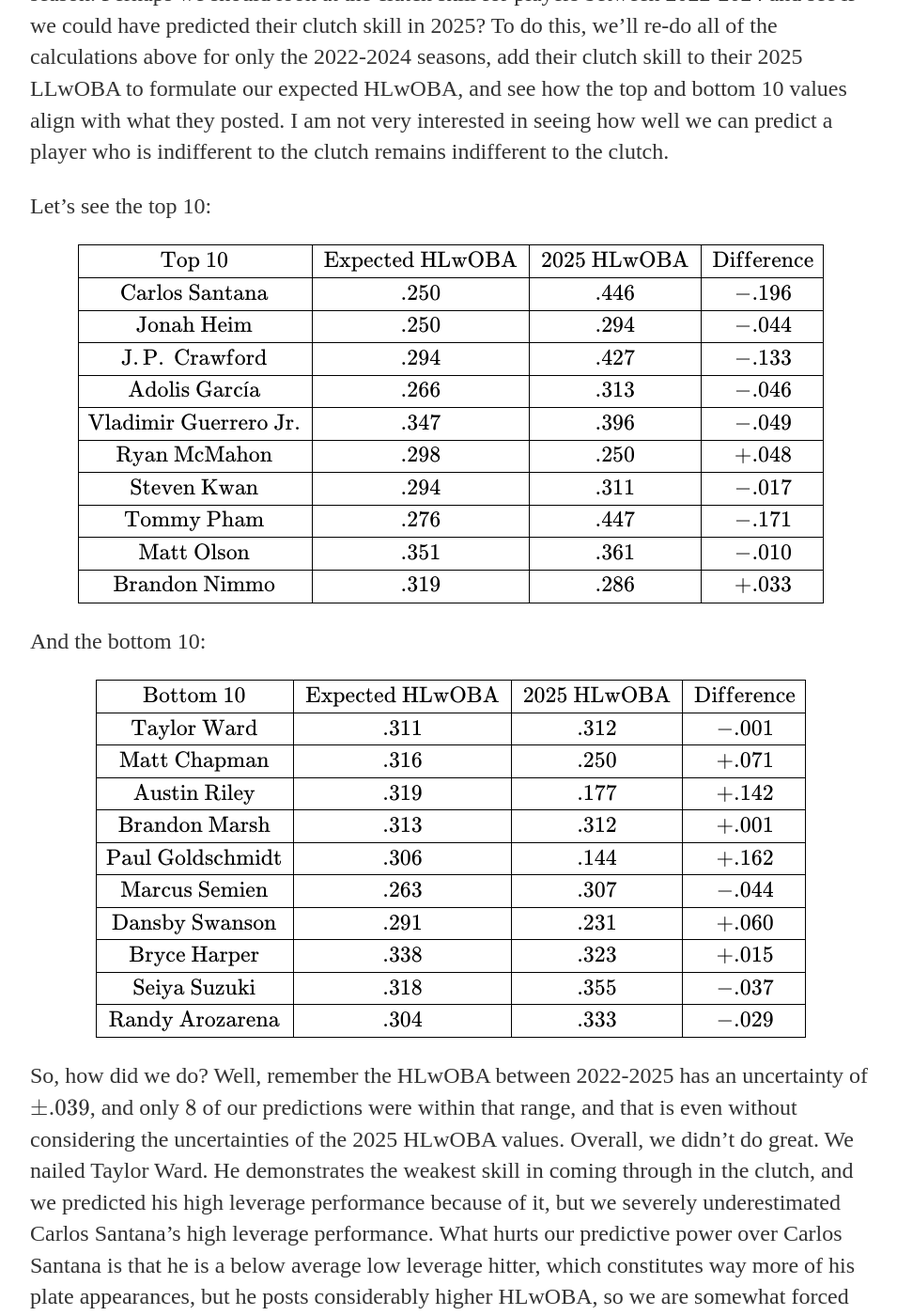
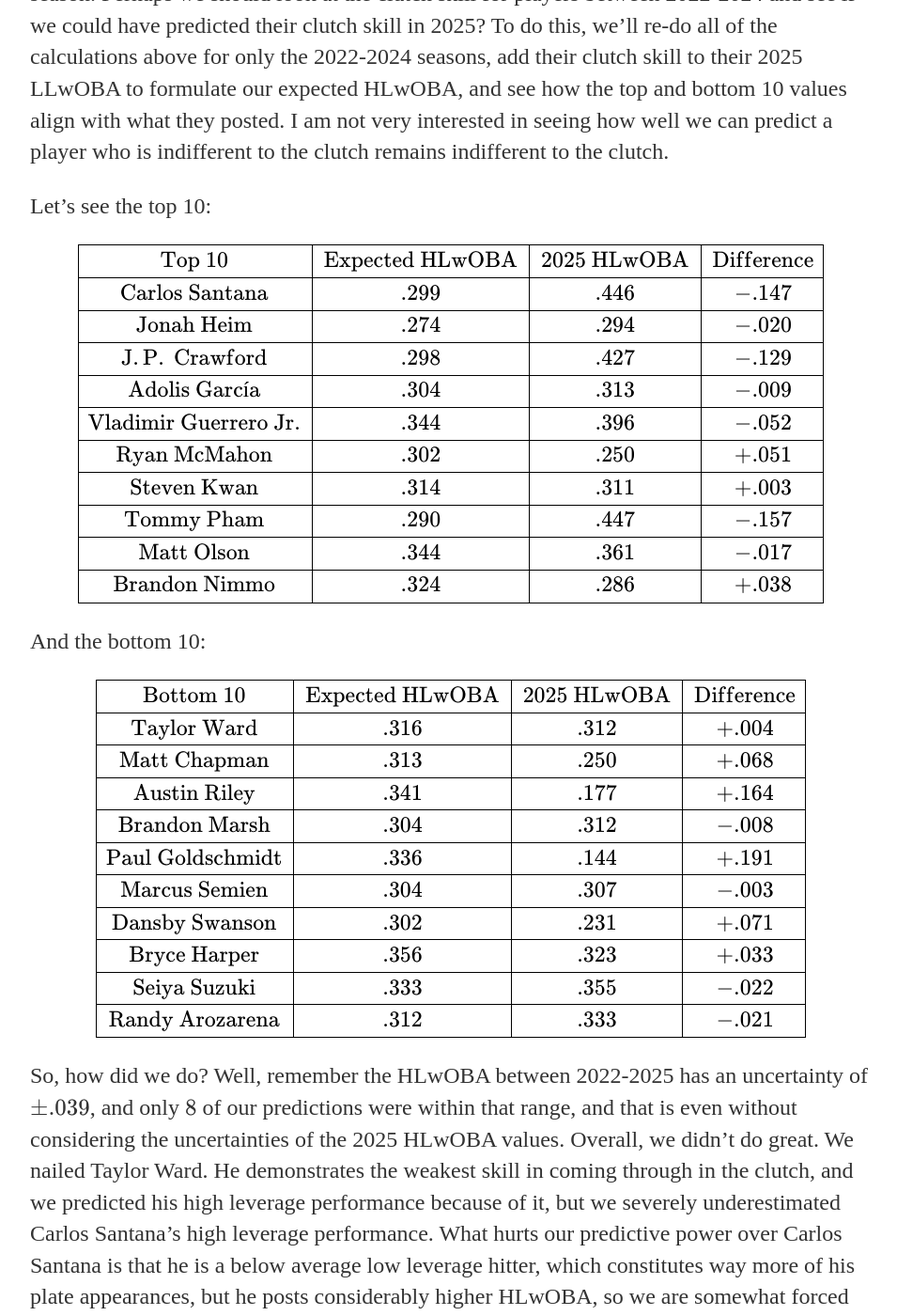
Before and after one commit to timrehm/timrehm.github.io, a Jekyll site: the page built from _posts/2026-5-24-leverage.md, in a window 1280 px wide and 1400 px high, scrolled down 8850 px. Shown: the whole window at 94% size, without its empty margins (160-1115 px from the left). Built offline with Jekyll 4.4.1, drawn with Linux system fonts in a browser that asks for light colours.

Commit message:
Update 2026-5-24-leverage.md

```diff
--- a/_posts/2026-5-24-leverage.md
+++ b/_posts/2026-5-24-leverage.md
@@ -162,25 +162,25 @@ $$
 \hline
 \mathrm{Top \ 10} & \mathrm{Expected \ HLwOBA} & \mathrm{2025 \ HLwOBA} & \mathrm{Difference}\\
 \hline
-\mathrm{Carlos \ Santana}& .250 & .446 & -.196\\
+\mathrm{Carlos \ Santana}& .299 & .446 & -.147\\
 \hline
-\mathrm{Jonah \ Heim}& .250 & .294 & -.044\\
+\mathrm{Jonah \ Heim}& .274 & .294 & -.020\\
 \hline
-\mathrm{J.P. \ Crawford}&.294 & .427 & -.133\\
+\mathrm{J.P. \ Crawford}&.298 & .427 & -.129\\
 \hline
-\mathrm{Adolis \ García}&.266  & .313 & -.046\\
+\mathrm{Adolis \ García}&.304  & .313 & -.009\\
 \hline
-\mathrm{Vladimir \ Guerrero \ Jr.} &.347 &.396 &-.049\\
+\mathrm{Vladimir \ Guerrero \ Jr.} &.344 &.396 &-.052\\
 \hline
-\mathrm{Ryan \ McMahon} &.298 & .250 & +.048\\
+\mathrm{Ryan \ McMahon} &.302 & .250 & +.051\\
 \hline
-\mathrm{Steven \ Kwan} &.294 & .311 & -.017\\
+\mathrm{Steven \ Kwan} &.314 & .311 & +.003\\
 \hline
-\mathrm{Tommy \ Pham} &.276 & .447 & -.171\\
+\mathrm{Tommy \ Pham} &.290 & .447 & -.157\\
 \hline
-\mathrm{Matt \ Olson} &.351 &.361  & -.010\\
+\mathrm{Matt \ Olson} &.344 &.361  & -.017\\
 \hline
-\mathrm{Brandon \ Nimmo} &.319 & .286 & +.033\\
+\mathrm{Brandon \ Nimmo} &.324 & .286 & +.038\\
 \hline
 \end{array}
 $$
@@ -193,25 +193,25 @@ $$
 \hline
 \mathrm{Bottom \ 10} & \mathrm{Expected \ HLwOBA} & \mathrm{2025 \ HLwOBA} & \mathrm{Difference}\\
 \hline
-\mathrm{Taylor \ Ward}& .311 & .312 & -.001\\
+\mathrm{Taylor \ Ward}& .316 & .312 & +.004\\
 \hline
-\mathrm{Matt \ Chapman}& .316 & .250 & +.071\\
+\mathrm{Matt \ Chapman}& .313 & .250 & +.068\\
 \hline
-\mathrm{Austin \ Riley}&.319 & .177 & +.142\\
+\mathrm{Austin \ Riley}&.341 & .177 & +.164\\
 \hline
-\mathrm{Brandon \ Marsh}&.313  & .312 & +.001\\
+\mathrm{Brandon \ Marsh}&.304  & .312 & -.008\\
 \hline
-\mathrm{Paul \ Goldschmidt} &.306 &.144 &+.162\\
+\mathrm{Paul \ Goldschmidt} &.336 &.144 &+.191\\
 \hline
-\mathrm{Marcus \ Semien} &.263 & .307 & -.044\\
+\mathrm{Marcus \ Semien} &.304 & .307 & -.003\\
 \hline
-\mathrm{Dansby \ Swanson} &.291& .231 & +.060\\
+\mathrm{Dansby \ Swanson} &.302& .231 & +.071\\
 \hline
-\mathrm{Bryce \ Harper} &.338 & .323 & +.015\\
+\mathrm{Bryce \ Harper} &.356 & .323 & +.033\\
 \hline
-\mathrm{Seiya \ Suzuki} &.318 &.355  & -.037\\
+\mathrm{Seiya \ Suzuki} &.333 &.355  & -.022\\
 \hline
-\mathrm{Randy \ Arozarena} &.304 & .333 & -.029\\
+\mathrm{Randy \ Arozarena} &.312 & .333 & -.021\\
 \hline
 \end{array}
 $$
```
